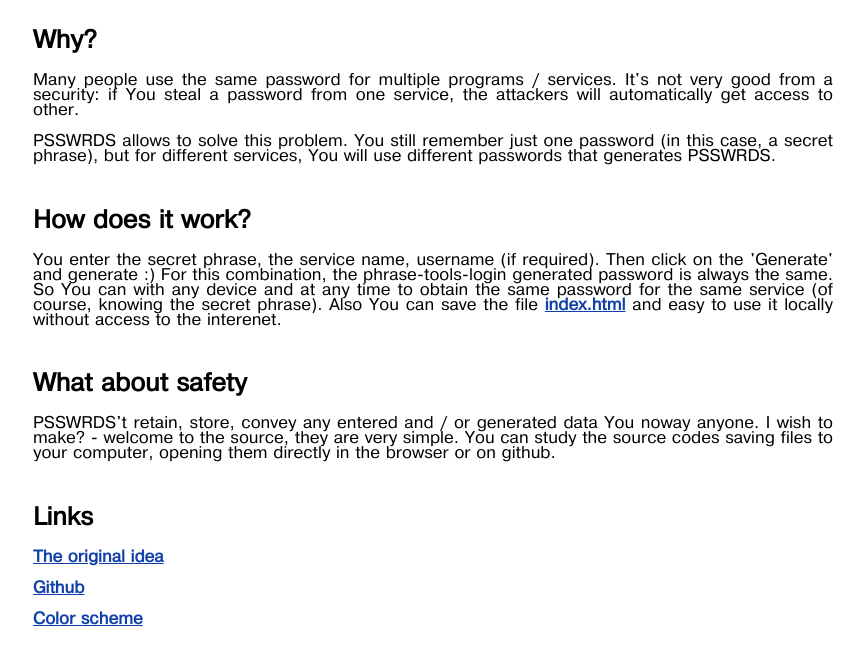
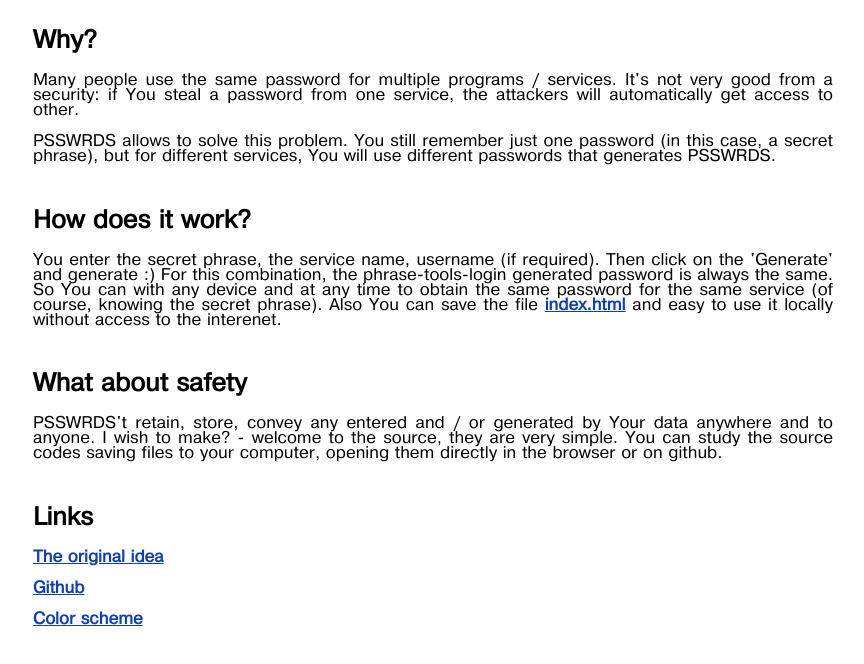
Before and after one commit to psswrds/psswrds.github.io, a plain HTML site: page about.html in a window 1280 px wide. Shown: the part 88-752 px from the top of the page, without its empty margins (207-1071 px from the left). Drawn offline with Linux system fonts and the light colour scheme.

Commit message:
anywhere

```diff
--- a/about.html
+++ b/about.html
@@ -139,7 +139,7 @@
 					"How does it work?",
 					"You enter the secret phrase, the service name, username (if required). Then click on the 'Generate' and generate :) For this combination, the phrase-tools-login generated password is always the same. So You can with any device and at any time to obtain the same password for the same service (of course, knowing the secret phrase). Also You can save the file <a href='index.html'>index.html</a> and easy to use it locally without access to the interenet.",
 					"What about safety",
-					"PSSWRDS't retain, store, convey any entered and / or generated data You noway anyone. I wish to make? - welcome to the source, they are very simple. You can study the source codes saving files to your computer, opening them directly in the browser or on github.",
+					"PSSWRDS't retain, store, convey any entered and / or generated by Your data anywhere and to anyone. I wish to make? - welcome to the source, they are very simple. You can study the source codes saving files to your computer, opening them directly in the browser or on github.",
 					"Links",
 					"The original idea",
 					"Color scheme"
```
